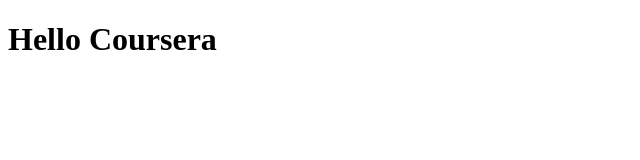
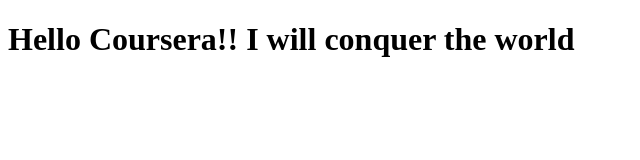
Before and after one commit to marcosanror/coursera-test, a plain HTML site: page site/index.html in a window 1280 px wide. Shown: the whole page, without its empty margins (0-640 px from the left). Drawn offline with Linux system fonts and the light colour scheme.

Commit message:
Small addition

```diff
--- a/site/index.html
+++ b/site/index.html
@@ -4,6 +4,6 @@
 	<title>Hello coursera</title>
 </head>
 <body>
-<h1>Hello Coursera</h1>
+<h1>Hello Coursera!!  I will conquer the world</h1>
 </body>
 </html>
```
